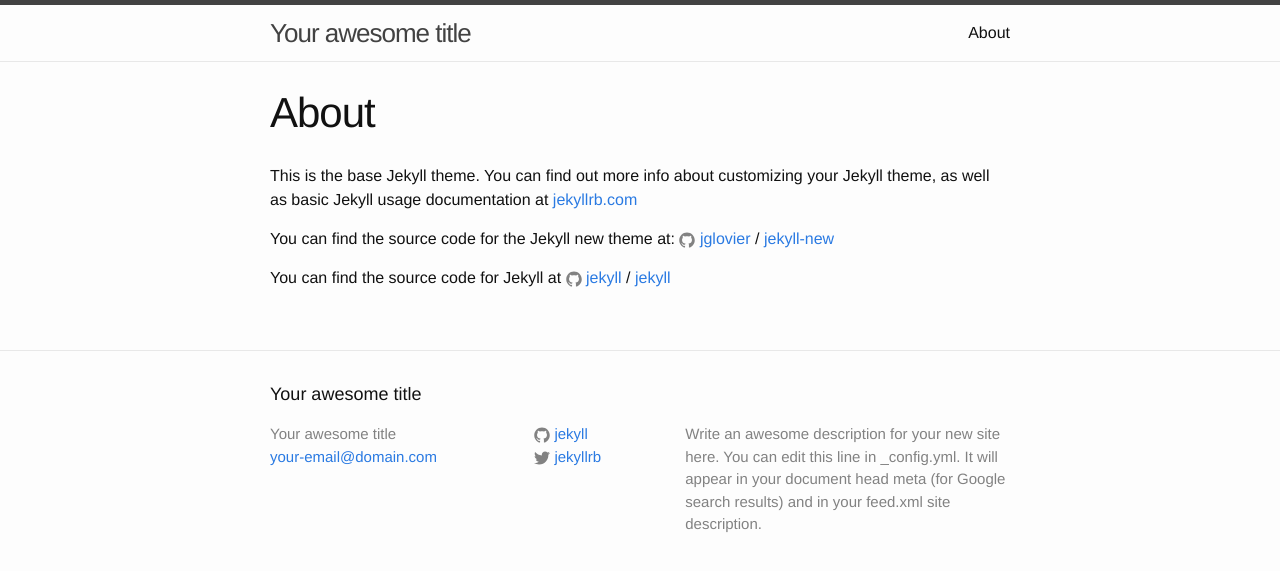
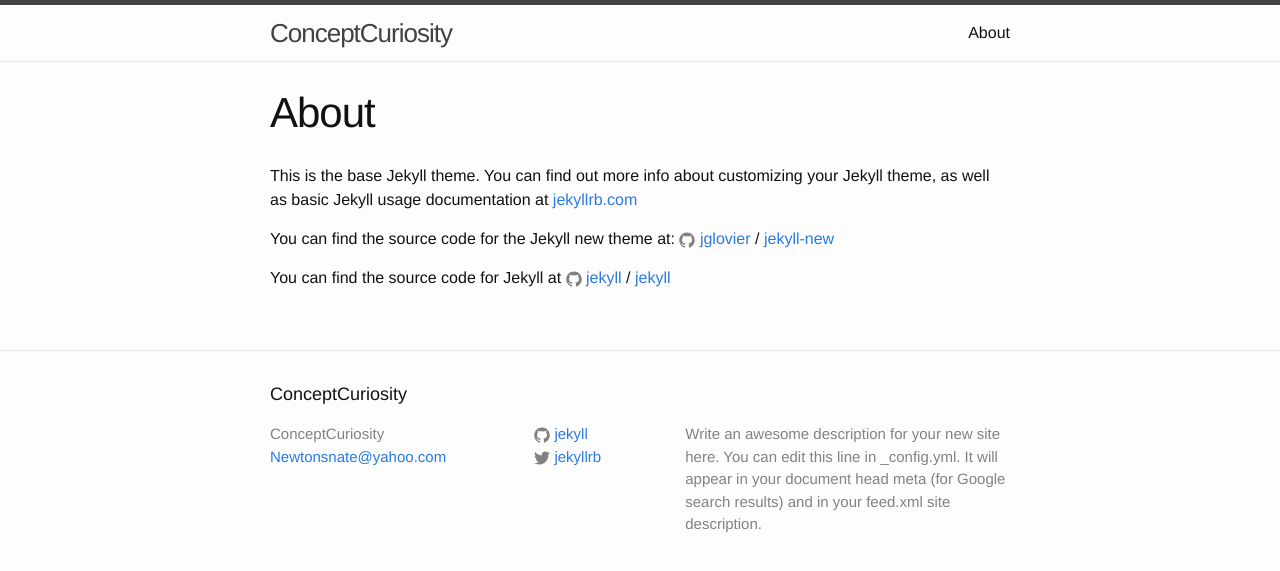
Before and after one commit to Newton9078/.github.io, a Jekyll site: the page built from about.md, in a window 1280 px wide. Shown: the top 571 px of the page. Built offline with Jekyll 4.4.1, drawn with Linux system fonts in a browser that asks for light colours.

Commit message:
update 0.0.1 _config.yml

```diff
--- a/_config.yml
+++ b/_config.yml
@@ -6,8 +6,8 @@
 # 'jekyll serve'. If you change this file, please restart the server process.
 
 # Site settings
-title: Your awesome title
-email: your-email@domain.com
+title: ConceptCuriosity
+email: Newtonsnate@yahoo.com
 description: > # this means to ignore newlines until "baseurl:"
   Write an awesome description for your new site here. You can edit this
   line in _config.yml. It will appear in your document head meta (for
```
